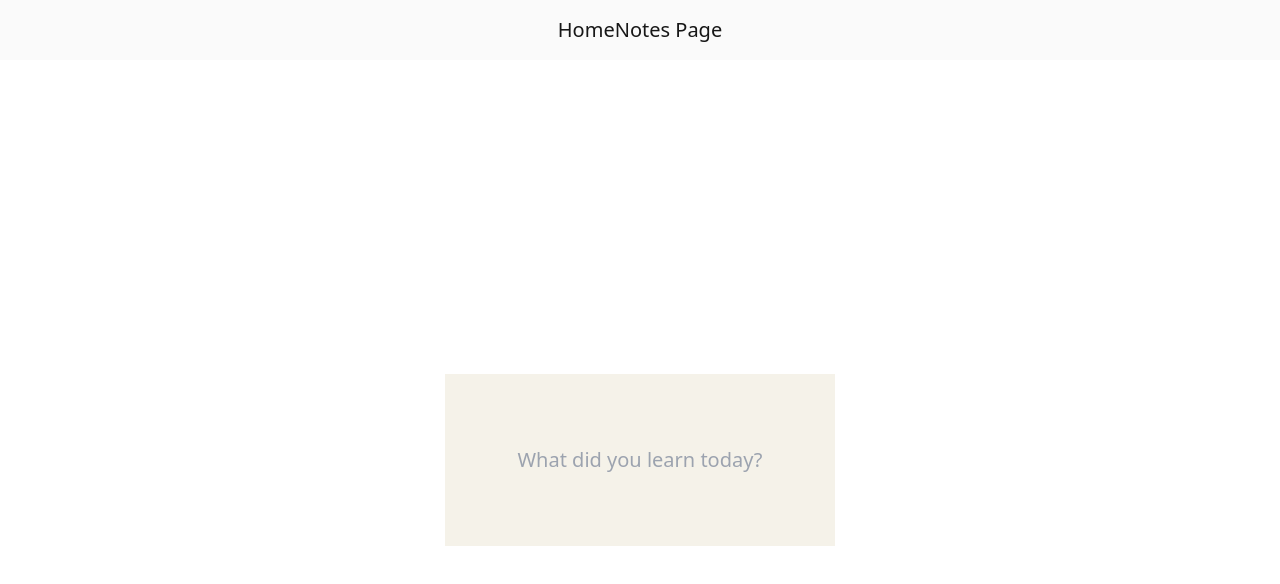
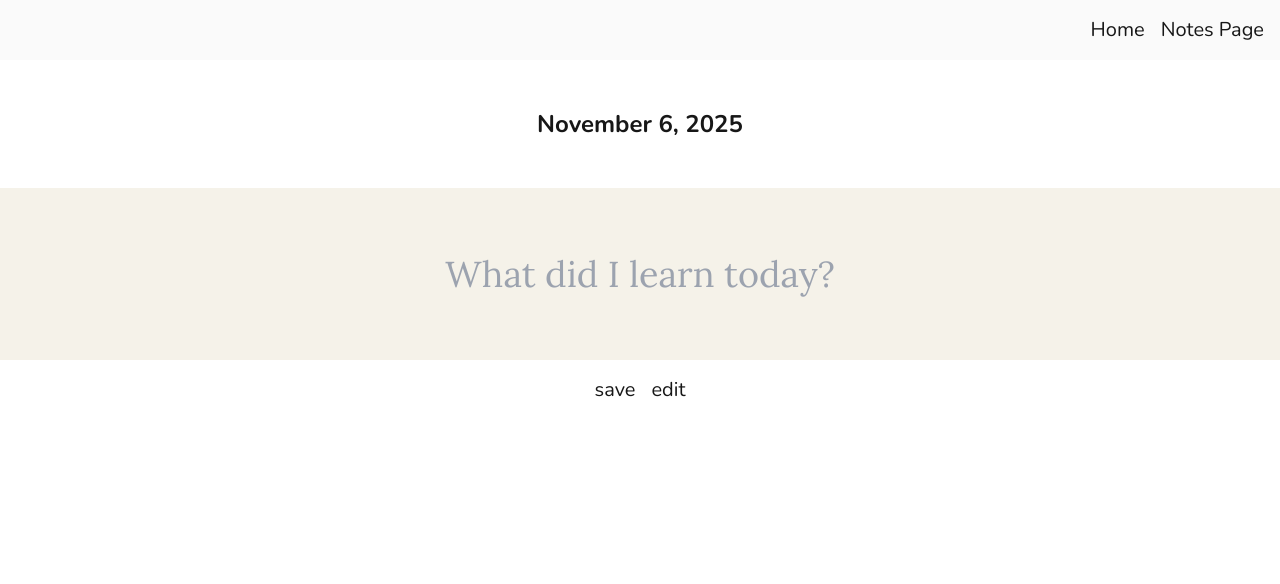
Before and after one commit to calik2/WebJam2025, a Next.js app in the folder webjam/: page /home in a window 1280 px wide. Shown: the top 584 px of the page. Built offline with nearby package versions, Linux system fonts and the light colour scheme.

Commit message:
got the save and edit to work!

```diff
--- a/webjam/src/app/globals.css
+++ b/webjam/src/app/globals.css
@@ -22,12 +22,12 @@
 body {
   background: var(--background);
   color: var(--foreground);
-  font-family: var(--font-sans), Helvetica, sans-serif;
+  font-family: var(--font-nunito-sans), var(--font-lora), sans-serif;
 }
 
 .ProseMirror {
   outline: none;
-  font-family: var(--font-serif), serif;
+  font-family: var(--font-lora), serif;
 }
 
 .ProseMirror p.is-editor-empty:first-child::before {
@@ -36,6 +36,6 @@ body {
   float: left;
   height: 0;
   pointer-events: none;
-  font-family: var(--font-serif), serif;
+  font-family: var(--font-lora), serif;
 
 }
--- a/webjam/src/app/home/page.tsx
+++ b/webjam/src/app/home/page.tsx
@@ -6,15 +6,30 @@ import PaperTiptap from "./texteditor";
 
 export default function Homepage() {
   // Load from localStorage on mount
+  const date = new Date();
 
   return (
     <>
-      <nav className="flex items-center justify-center bg-zinc-50 var(--font-sans) dark:bg-black p-4 text-xl">
+      <nav className="flex items-center justify-end bg-zinc-50 var(--font-sans) dark:bg-black p-4 text-xl">
         {/* Simple navigation links, need to make it look nice */}
-        <Link href="/home">Home</Link> <Link href="/notes">Notes Page</Link>
+        <ul className="flex space-x-4">
+          <li>
+            <Link href="/home">Home</Link>
+          </li>
+          <li>
+            <Link href="/notes">Notes Page</Link>
+          </li>
+        </ul>
       </nav>
-      {/* want this to be properly centered */}
-      <div className="flex min-h-screen justify-center items-center">
+      {/* want this to be properly centered, also want the date above the  */}
+      <div className="text-center p-4 my-8 text-2xl font-semibold font-[var(--font-lora)] dark:bg-black">
+        {date.toLocaleDateString(undefined, {
+          year: "numeric",
+          month: "long",
+          day: "numeric",
+        })}
+      </div>
+      <div className=" justify-center items-center">
         <PaperTiptap />
       </div>
     </>
--- a/webjam/src/app/home/texteditor.tsx
+++ b/webjam/src/app/home/texteditor.tsx
@@ -5,7 +5,6 @@
 import { useEditor, EditorContent } from "@tiptap/react";
 import StarterKit from "@tiptap/starter-kit";
 import Placeholder from "@tiptap/extension-placeholder";
-import { useEffect } from "react";
 
 export default function PaperTiptap() {
   // Load from localStorage
@@ -18,7 +17,7 @@ export default function PaperTiptap() {
     extensions: [
       StarterKit,
       Placeholder.configure({
-        placeholder: "What did you learn today?",
+        placeholder: "What did I learn today?",
       }),
     ],
     content: initialContent,
@@ -26,7 +25,7 @@ export default function PaperTiptap() {
     editorProps: {
       attributes: {
         class:
-          "ProseMirror justify-center items-center outline-none text-xl font-[var(--font-lora)] leading-relaxed p-10 ",
+          "ProseMirror justify-center items-center outline-none text-4xl font-[var(--font-lora)] !font-[var(--font-lora)] leading-relaxed p-10 ",
         style: `
           line-height: 28px;
           color: #222;
@@ -39,9 +38,37 @@ export default function PaperTiptap() {
     },
   });
 
+  const handleSave = () => {
+    if (editor) {
+      const content = editor.getHTML();
+      localStorage.setItem("paper-tiptap", content); // save content
+      editor.setEditable(false); // lock editor
+      console.log("Saved content:", content);
+    }
+  };
+
+  const handleEdit = () => {
+    if (editor) {
+      const content = editor.getHTML();
+
+      editor.setEditable(true); // lock editor
+      console.log("edit content:", content);
+    }
+  };
+
   return (
-    <div className="justify-center bg-[#f5f2e9] p-8">
-      <EditorContent editor={editor} />
-    </div>
+    <>
+      <div className="flex justify-center items-center bg-[#f5f2e9] p-8 max-w-screen">
+        <EditorContent editor={editor} />
+      </div>
+      <div className="flex justify-center space-x-4 p-4 text-xl">
+        <button className="rounded-md dark:bg-black " onClick={handleSave}>
+          save
+        </button>
+        <button className="rounded-md dark:bg-black" onClick={handleEdit}>
+          edit
+        </button>
+      </div>
+    </>
   );
 }
--- a/webjam/src/app/layout.tsx
+++ b/webjam/src/app/layout.tsx
@@ -1,12 +1,6 @@
 import type { Metadata } from "next";
-import { Geist, Geist_Mono } from "next/font/google";
 import { Nunito, Lora } from "next/font/google";
 import "./globals.css";
-
-const geistSans = Geist({
-  variable: "--font-geist-sans",
-  subsets: ["latin"],
-});
 
 const nunito = Nunito({
   variable: "--font-nunito-sans",
@@ -17,11 +11,6 @@ const nunito = Nunito({
 const lora = Lora({
   variable: "--font-lora",
   weight: ["400", "700"],
-  subsets: ["latin"],
-});
-
-const geistMono = Geist_Mono({
-  variable: "--font-geist-mono",
   subsets: ["latin"],
 });
 
```
